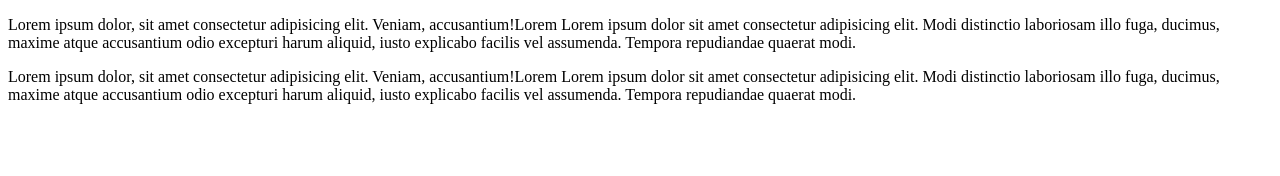
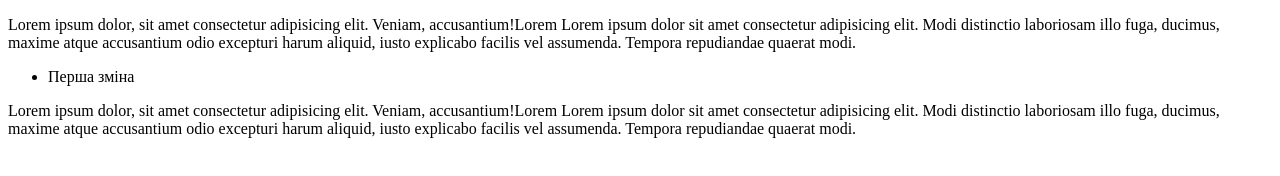
Before and after one commit to sergiy123zholobetskiy/sergiy123zholobetskiy, a plain HTML site: page Назва групи.html in a window 1280 px wide. Drawn offline with Linux system fonts and the light colour scheme.

Commit message:
second commit

```diff
--- a/Назва групи.html
+++ b/Назва групи.html
@@ -7,6 +7,9 @@
 </head>
 <body>
     <p>Lorem ipsum dolor, sit amet consectetur adipisicing elit. Veniam, accusantium!Lorem Lorem ipsum dolor sit amet consectetur adipisicing elit. Modi distinctio laboriosam illo fuga, ducimus, maxime atque accusantium odio excepturi harum aliquid, iusto explicabo facilis vel assumenda. Tempora repudiandae quaerat modi.</p>
+    <ul>
+        <li>Перша зміна</li>
+    </ul>
     <p>Lorem ipsum dolor, sit amet consectetur adipisicing elit. Veniam, accusantium!Lorem Lorem ipsum dolor sit amet consectetur adipisicing elit. Modi distinctio laboriosam illo fuga, ducimus, maxime atque accusantium odio excepturi harum aliquid, iusto explicabo facilis vel assumenda. Tempora repudiandae quaerat modi.</p>
 </body>
 </html>
```
